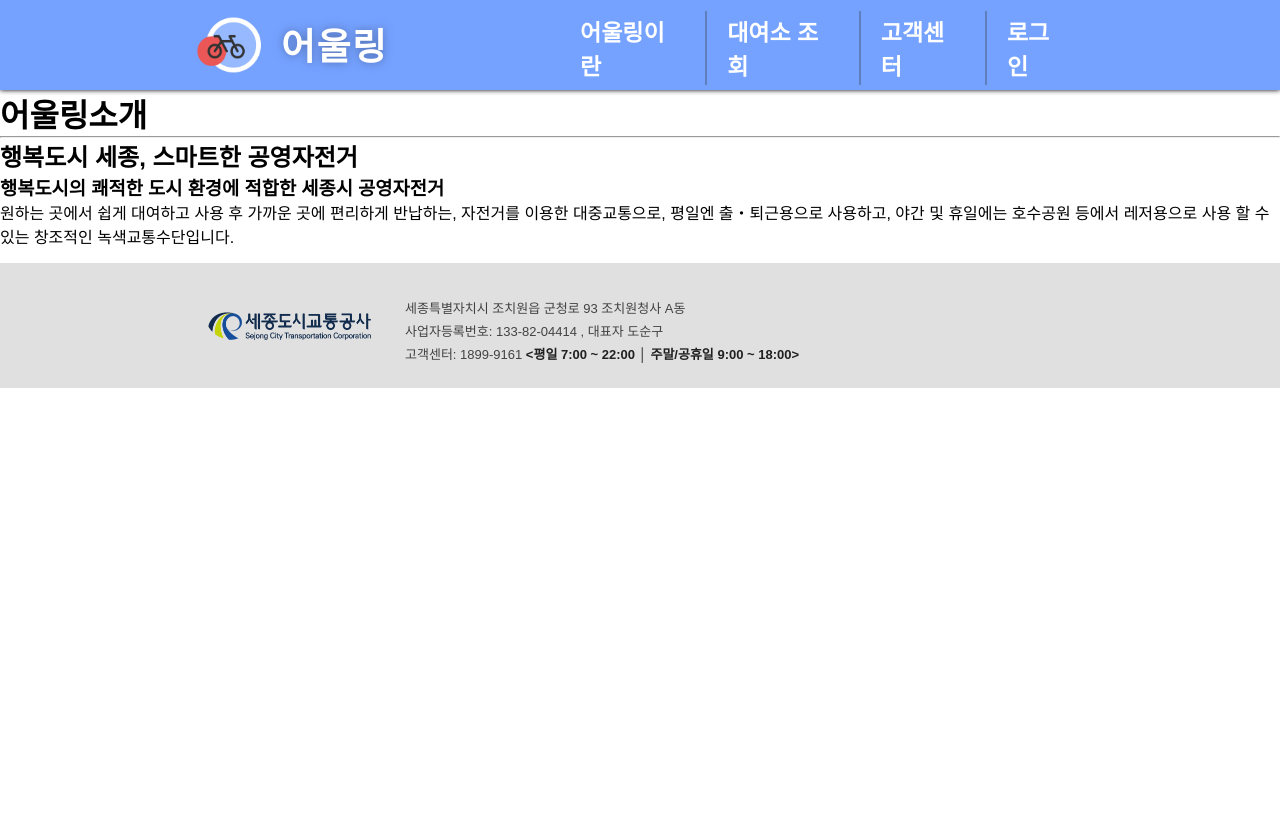
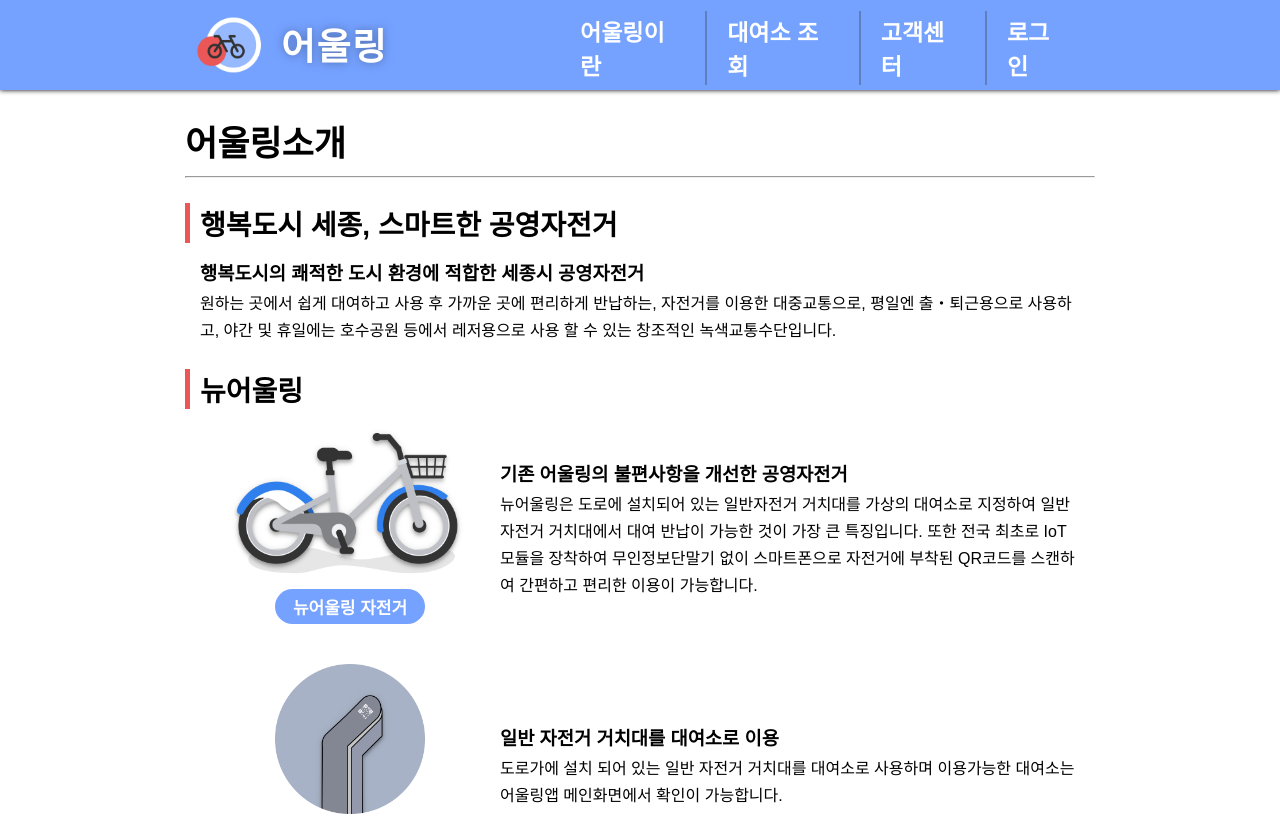
Before and after one commit to alstjr998/sejongbike_react, a React (Vite) app: page /eoulinginfo in a window 1280 px wide. Shown: the top 816 px of the page. Built offline with nearby package versions, Linux system fonts and the light colour scheme.

Commit message:
어울링 소개 페이지 완성

```diff
--- a/src/EoulingInfo.jsx
+++ b/src/EoulingInfo.jsx
@@ -1,26 +1,14 @@
 import Footer from "./components/Footer";
 import Header from "./components/Header";
+import InfoContent from "./components/eoulinginfopage/InfoContent";
 import './assets/index.css'
-import './assets/eoulinginfo_css/eoulinginfo.css'
 
 const EoulingInfo = () => {
 
   return(
     <>
       <Header />
-        <div className="content">
-          <div id="pageTitle">
-            <h1>어울링소개</h1>
-          </div>
-          <hr />
-          <div className="infoSubTitle">
-            <h2>행복도시 세종, 스마트한 공영자전거</h2>
-          </div>
-          <div className="contentSubTitle">
-            <h3>행복도시의 쾌적한 도시 환경에 적합한 세종시 공영자전거</h3>
-            <p> 원하는 곳에서 쉽게 대여하고 사용 후 가까운 곳에 편리하게 반납하는, 자전거를 이용한 대중교통으로, 평일엔 출‧퇴근용으로 사용하고, 야간 및 휴일에는 호수공원 등에서 레저용으로 사용 할 수 있는 창조적인 녹색교통수단입니다.</p>
-          </div>
-        </div>
+      <InfoContent />
       <Footer />
     </>
   );
--- a/src/assets/eoulinginfo_css/eoulinginfo.css
+++ b/src/assets/eoulinginfo_css/eoulinginfo.css
@@ -1,3 +1,88 @@
 .content {
+  width: 910px;
+  margin-top: 25px;
+}
 
+/* 소개페이지-타이틀 */
+#pageTitle {
+  width: 910px;
+  font-size: 35px;
+  font-weight: 800;
+  margin-top: 25px;
 }
+
+#pageTitle > hr {
+  margin: 10px 0 20px;
+}
+
+/* 소개페이지-서브타이틀 */
+.infoSubTitle {
+  font-size: 28px;
+  font-weight: 800;
+  padding-left: 10px;
+  border-left: 5px solid rgb(235, 87, 87);
+}
+
+.context {
+  margin: 15px 15px;
+}
+
+.contentSubTitle {
+  margin-bottom: 5px;
+  width: 100%;
+}
+
+.description > p {
+  font-size: 16px;
+  line-height: 27px;
+}
+
+/* 뉴어울링 설명 */
+.descBox {
+  display: flex;
+  padding: 15px;
+}
+
+.imgContainer {
+  width: 300px;
+}
+
+.imgContainer > #eoulingImg {
+  width: 250px;
+  display: block;
+}
+
+.imgContainer > #eoulingDockerImg{
+  width: 150px;
+  display: block;
+}
+
+.imgContainer > p {
+  width: 50%;
+  margin: 10px auto;
+  padding: 5px 10px;
+  text-align: center;
+  color: #ffffff;
+  border-radius: 100px;
+  font-weight: 700;
+  font-size: 17px;
+}
+
+#newEouling {
+  background-color: #75a2ff;
+}
+
+#newEoulingDocker {
+  background-color: #37474f;
+}
+
+.textContainer {
+  width: 580px;
+  display: flex;
+  flex-direction: column;
+  justify-content: center;
+}
+
+.textContainer > h3 {
+  margin: 0;
+}
--- /dev/null
+++ b/src/components/eoulinginfopage/InfoContent.jsx
@@ -0,0 +1,63 @@
+import '../../assets/eoulinginfo_css/eoulinginfo.css'
+
+const InfoContent = () => {
+  return(
+    <>
+      <div id="pageTitle">
+        <p>어울링소개</p>
+        <hr />
+      </div>
+
+      <div className="content">
+        <div className="infoSubTitle">
+          <p>행복도시 세종, 스마트한 공영자전거</p>
+        </div>
+        <div className="context">
+          <div className="contentSubTitle">
+            <h3>행복도시의 쾌적한 도시 환경에 적합한 세종시 공영자전거</h3>
+          </div>
+          <div className="description">
+            <p>원하는 곳에서 쉽게 대여하고 사용 후 가까운 곳에 편리하게 반납하는, 자전거를 이용한 대중교통으로, 평일엔 출‧퇴근용으로 사용하고, 야간 및 휴일에는 호수공원 등에서 레저용으로 사용 할 수 있는 창조적인 녹색교통수단입니다.</p>
+          </div>
+        </div>
+      </div>
+
+      <div className="content">
+        <div className="infoSubTitle">
+          <p>뉴어울링</p>
+        </div>
+        <div className="descBox">
+          <div className="imgContainer">
+            <img id="eoulingImg" src="img/new_eouling.png" alt="뉴어울링_사진" />
+            <p id="newEouling">뉴어울링 자전거</p>
+          </div>
+          <div className="textContainer">
+            <div className="contentSubTitle">
+              <h3>기존 어울링의 불편사항을 개선한 공영자전거</h3>
+            </div>
+            <div className="description">
+              <p>뉴어울링은 도로에 설치되어 있는 일반자전거 거치대를 가상의 대여소로 지정하여 일반자전거 거치대에서 대여 반납이 가능한 것이 가장 큰 특징입니다. 또한 전국 최초로 IoT 모듈을 장착하여 무인정보단말기 없이 스마트폰으로 자전거에 부착된 QR코드를 스캔하여 간편하고 편리한 이용이 가능합니다.</p>
+            </div>
+          </div>
+        </div>
+
+        <div className="descBox">
+          <div className="imgContainer">
+            <img id="eoulingDockerImg" src="img/new_eouling_docker.png" alt="뉴어울링_사진" />
+            <p id="newEoulingDocker">거치대</p>
+          </div>
+          <div className="textContainer">
+            <div className="contentSubTitle">
+              <h3>일반 자전거 거치대를 대여소로 이용</h3>
+            </div>
+            <div className="description">
+              <p>도로가에 설치 되어 있는 일반 자전거 거치대를 대여소로 사용하며 이용가능한 대여소는 어울링앱 메인화면에서 확인이 가능합니다.</p>
+            </div>
+          </div>
+        </div>
+      </div>
+    </>
+  )
+};
+
+export default InfoContent;
```
